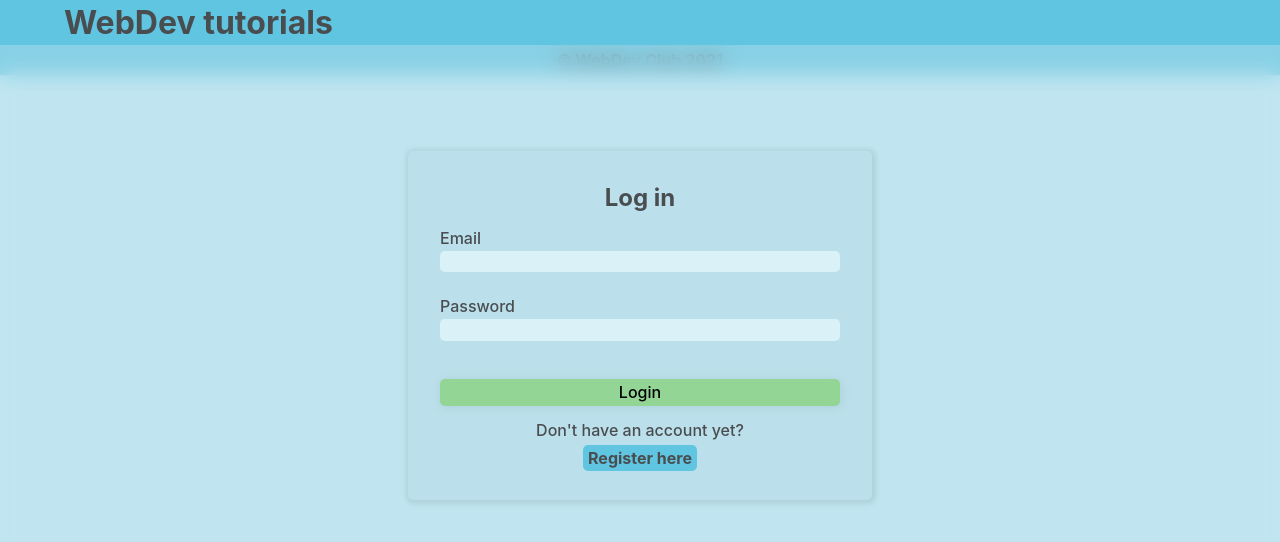
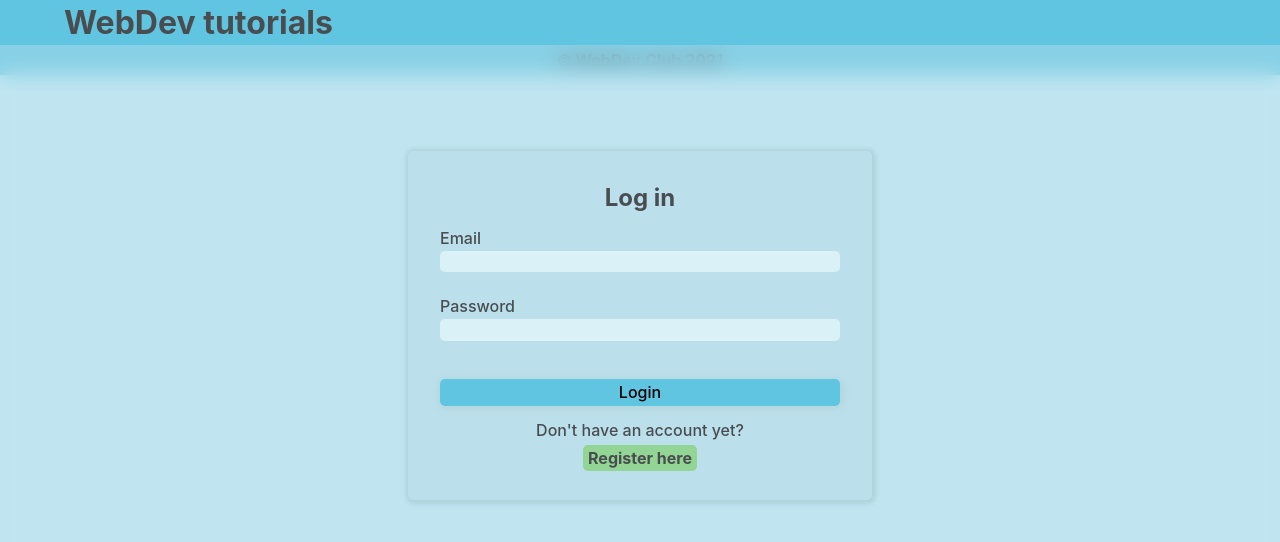
Before and after one commit to igorrmkd/devtutlist, a React (Create React App) app in the folder client/: page /login in a window 1280 px wide. In both pictures the pointer is over the link "Register here". Shown: the top 542 px of the page. Built offline with nearby package versions, Linux system fonts and the light colour scheme; no server answers.

Commit message:
Change btn's color

```diff
--- a/client/src/components/home/Home.scss
+++ b/client/src/components/home/Home.scss
@@ -16,7 +16,7 @@ body {
     padding: 0.5rem 1rem 0rem 1rem;
 
     button {
-      background-color: #60c5e1;
+      background-color: var(--navcolor);
       border: none;
       border-radius: 5px;
       padding: 0.1rem 0.2rem 0.1rem 0.2rem;
@@ -24,6 +24,7 @@ body {
       &:hover {
         font-weight: bold;
         padding: 0.1rem 0.18rem 0.1rem 0.18rem;
+        background-color: var(--edit-button);
         color: #3a3d40;
       }
     }
@@ -58,12 +59,13 @@ body {
 
   button.add {
     transform: translateX(50vw) translateX(-55%);
-    @include addBtn($margin: 1rem, $color: var(--add-button));
+    @include addBtn($margin: 1rem, $color: var(--navcolor));
     box-shadow: var(--shadow-normal);
     &:hover {
       box-shadow: var(--shadow-hover);
       font-weight: 500;
       font-size: 1.09rem;
+      background-color: var(--add-button);
     }
     &:active {
       box-shadow: var(--shadow-active);
--- a/client/src/components/home/Modal.scss
+++ b/client/src/components/home/Modal.scss
@@ -32,6 +32,9 @@
         .title {
           justify-content: center;
           color: var(--delete-btn);
+          .clear-btn:hover {
+            background-color: var(--edit-button);
+          }
         }
       }
     }
--- a/client/src/components/home/ModalReg.scss
+++ b/client/src/components/home/ModalReg.scss
@@ -33,10 +33,16 @@ div {
         }
         form {
           margin-top: 1rem;
+          a:hover {
+            background-color: var(--edit-button);
+          }
         }
         .title {
           color: var(--delete-btn);
           margin-top: 1rem;
+          .clear-btn:hover {
+            background-color: var(--edit-button);
+          }
         }
       }
     }
--- a/client/src/style/variables.scss
+++ b/client/src/style/variables.scss
@@ -13,7 +13,8 @@
   --footer: #60c5e1;
   --add-button: #92d594;
   // --add-button: #d9f7ff;
-  --submit-button: #92d594;
+  --submit-button: #60c5e1;
+  // --submit-button: #92d594;
   --edit-button: #92d594;
   --delete-btn: #ef5350;
   --tut-frame: #d9f7ff;
```
